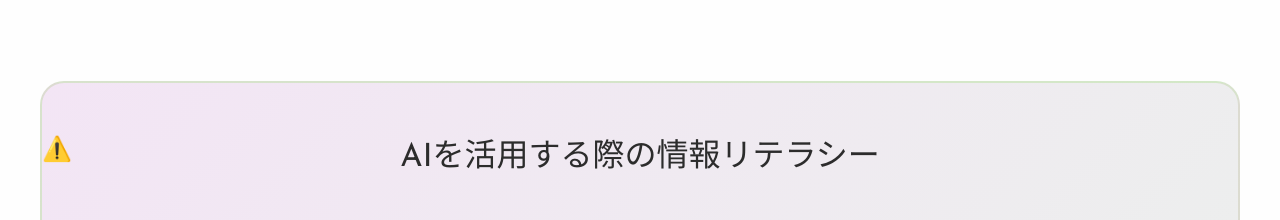
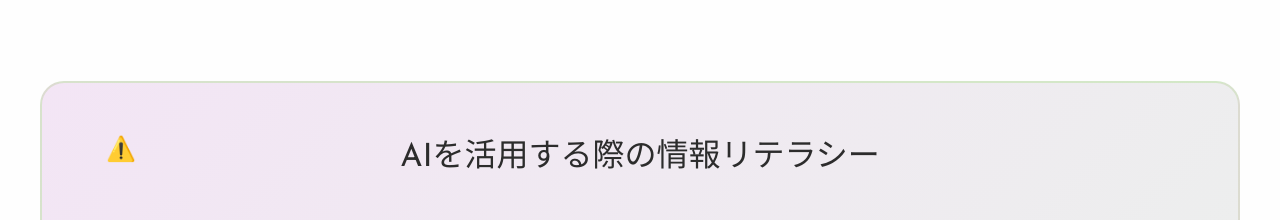
Before and after one commit to fuyubi-kusamori/ai, a plain HTML site: page index.html in a window 1280 px wide. Shown: the part 3520-3740 px from the top of the page. Drawn offline with Linux system fonts and the light colour scheme.

Commit message:
Update index.html

```diff
--- a/index.html
+++ b/index.html
@@ -507,7 +507,7 @@ nav.scrolled {
 .literacy-title::before {
     content: '⚠️';
     position: absolute;
-    left: -3rem;
+    left: 1rem;
     top: 0;
     font-size: 1.5rem;
 }
```
